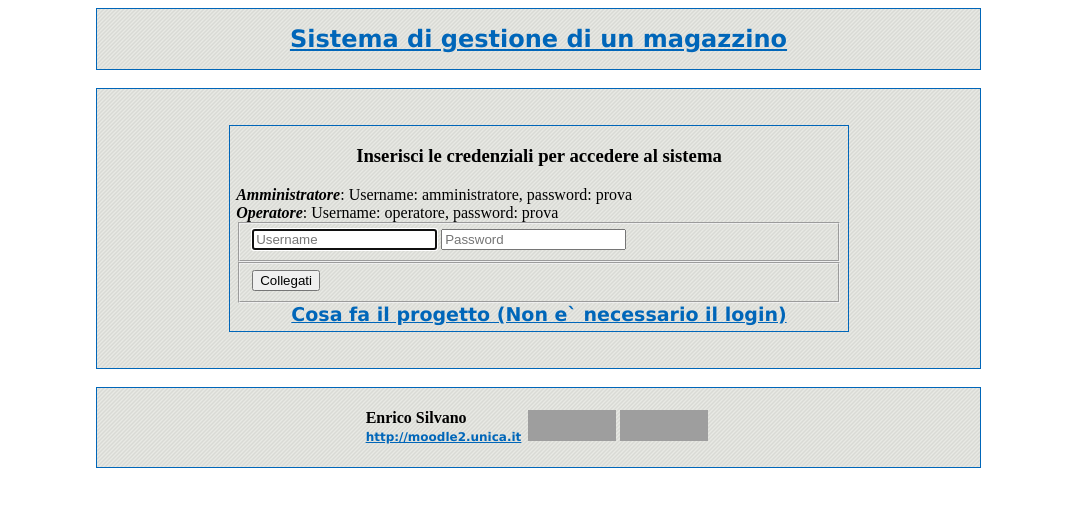
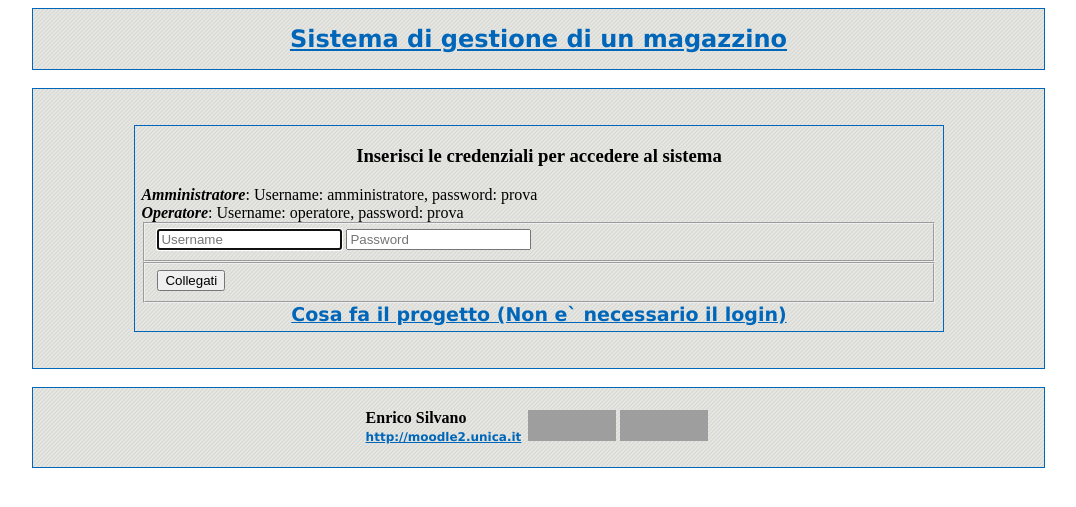
Before and after one commit to shayolz/ProgettoAMM, a PHP site: page / in a window 1280 px wide. Shown: the top 507 px of the page, without its empty margins (102-1178 px from the left). Run offline with PHP 8.4, Linux system fonts and the light colour scheme; grey boxes are pictures that could not be loaded.

Commit message:
css cleanup

```diff
--- a/ProgettoAMM/include/cssfile.css
+++ b/ProgettoAMM/include/cssfile.css
@@ -12,7 +12,7 @@
  */
 
 #MAINcontainer {
-    //background-color: #FF0000;
+    /* background-color: #FF0000;
 }
 /*
  * Utilizzato per la creazione della mppa
@@ -140,16 +140,16 @@
 }
 .tabella {
     display: table;
-    width: 70%;
-    margin-left: 15%;
-    margin-right: 15%;
+    width: 80%;
+    margin-left: 10%;
+    margin-right: 10%;
     border: solid;
     border-collapse: collapse;
     border-color: #0066b9;
     border-width: 1px;
     color: #000000;
     background-image: url(../images/bg2.jpg);
-    // background-color: #FF8000;
+    /*background-color: #FF8000;*/
 }
 .tabellapiccola {
     display: table;
@@ -162,7 +162,7 @@
     border-width: 1px;
     color: #000000;
     background-image: url(../images/bg2.jpg);
-    //background-color: #FF8000;
+    /*background-color: #FF8000;*/
 }
 .border {
     margin-left: 6px;
@@ -173,10 +173,9 @@
 .rigatr {
     display: table-row;
     border-collapse: collapse;
-    // background-color: #2ECCFA;
+    /*background-color: #2ECCFA;*/
 }
 .colonnatd75 {
-    //width: 75%;
     width: auto;
     text-align: left;
     vertical-align: top;
@@ -185,7 +184,7 @@
     border-collapse: collapse;
     border-color: #0066b9;
     border-width: 1px;
-    //background-color: #38610B;
+    /*background-color: #38610B;*/
 }
 .colonnatd25 {
     width: 25%;
@@ -196,5 +195,5 @@
     border: solid;
     border-color: #0066b9;
     border-width: 1px;
-    //background-color: #5E610B;
+    /*background-color: #5E610B;*/
 }
```
